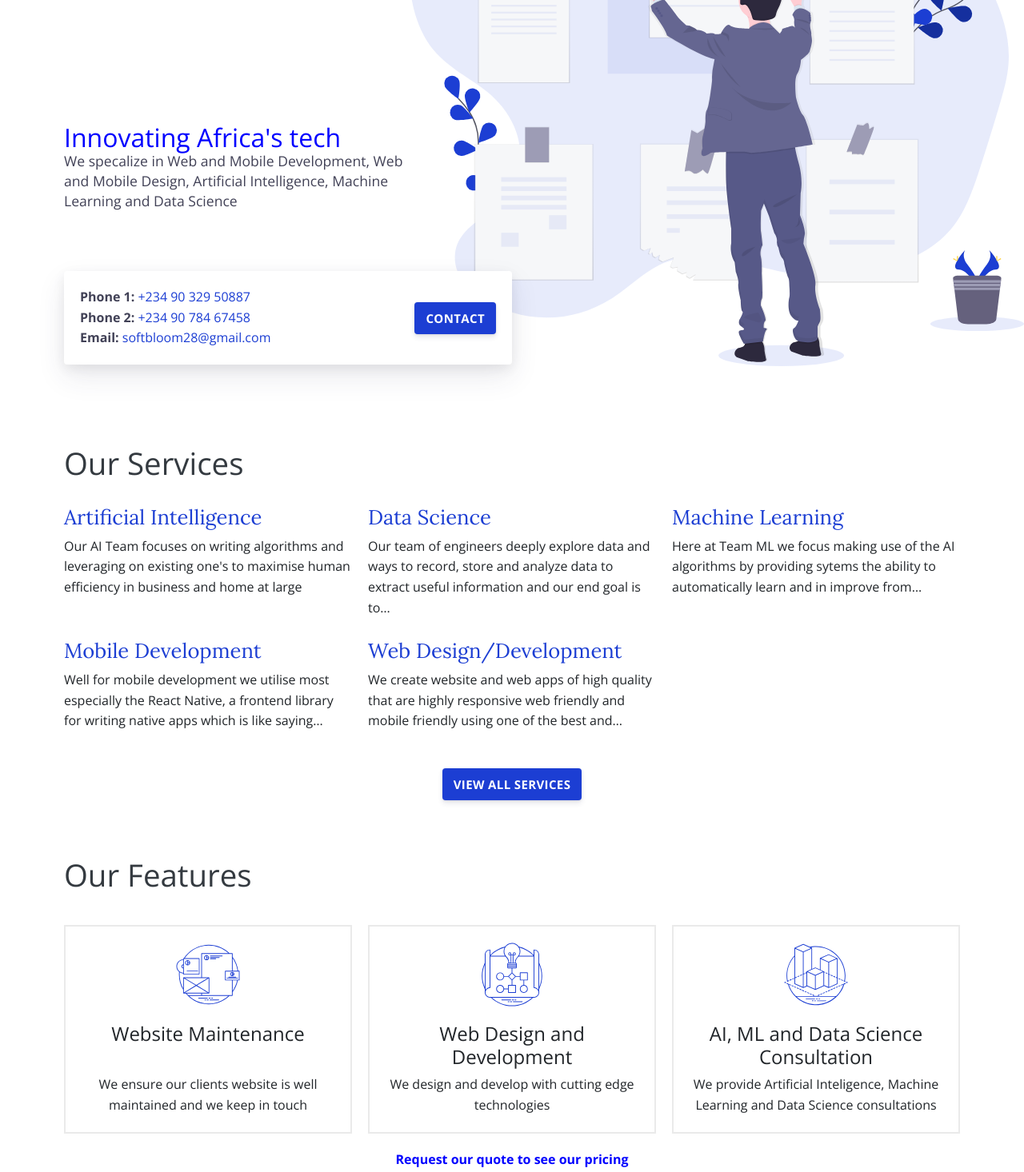
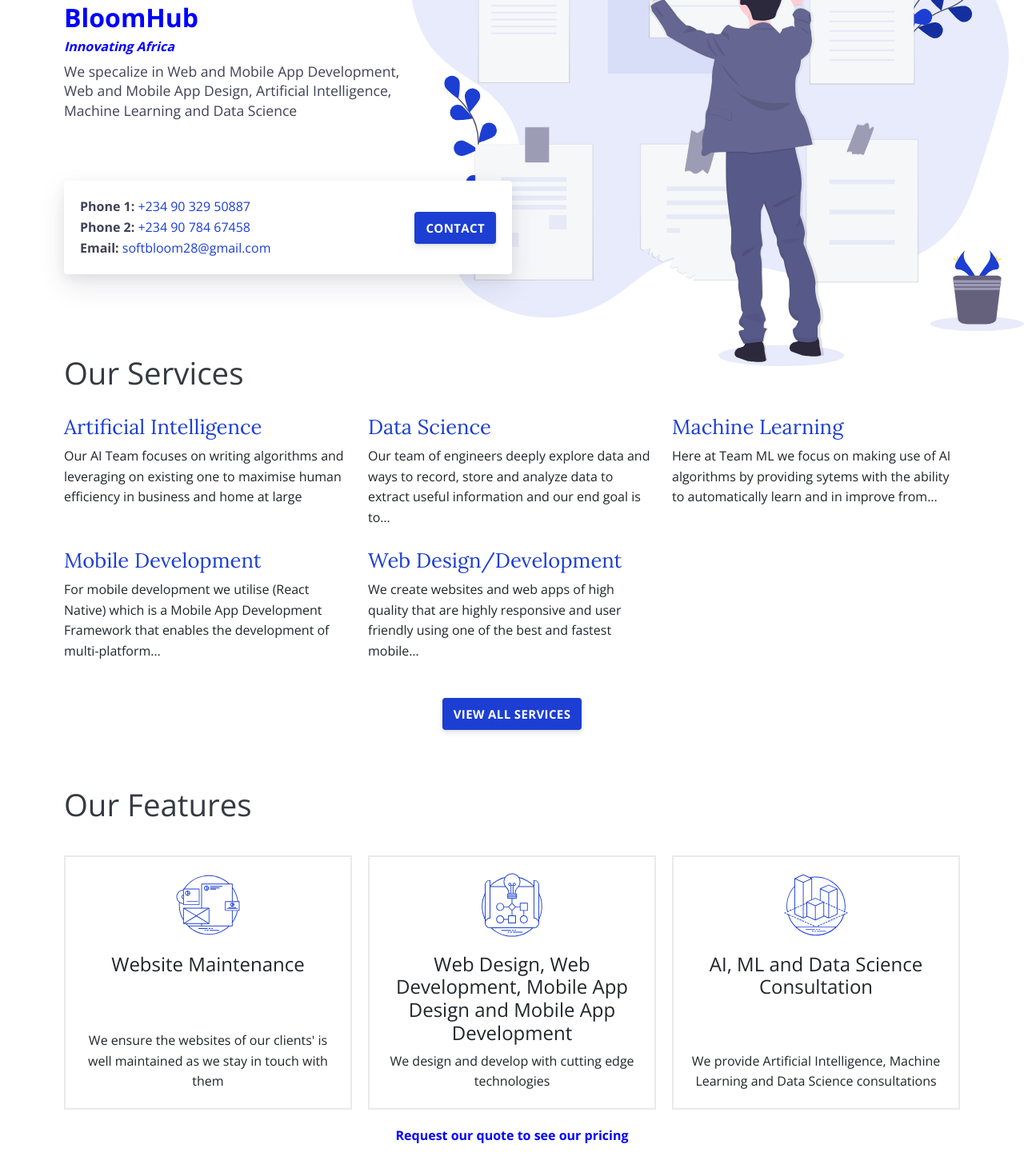
Before and after one commit to Bennyyoung/Forkhive, a Gatsby site: page / in a window 1280 px wide. Shown: the part 97-1563 px from the top of the page at 80% size. Built offline with nearby package versions, Linux system fonts and the light colour scheme; Gatsby itself is replaced by a stand-in of ours.

Commit message:
Removed the grammatical errors, thanks

```diff
--- a/src/data/features.json
+++ b/src/data/features.json
@@ -1,17 +1,17 @@
 [
   {
     "title": "Website Maintenance",
-    "description": "We ensure our clients website is well maintained and we keep in touch",
+    "description": "We ensure the websites of our clients' is well maintained as we stay in touch with them",
     "image": "/features/noun_branding_1885335.svg"
   },
   {
-    "title": "Web Design and Development",
+    "title": "Web Design, Web Development, Mobile App Design and Mobile App Development",
     "description": "We design and develop with cutting edge technologies",
     "image": "/features/noun_The Process_1885341.svg"
   },
   {
     "title": "AI, ML and Data Science Consultation",
-    "description": "We provide Artificial Inteligence, Machine Learning and Data Science consultations",
+    "description": "We provide Artificial Intelligence, Machine Learning and Data Science consultations",
     "image": "/features/noun_3d modeling_1885342.svg"
   }
 ]
--- a/src/pages/index.js
+++ b/src/pages/index.js
@@ -14,14 +14,15 @@
       <Helmet>
         <meta
           name="BLOOM"
-          content="We specalize in Web development and Web design, Artificial Intelligence, Machine Learning and lastly DataScience"
+          content="We specalize in Web development and Web design, Artificial Intelligence, Machine Learning and lastly Data Science"
         />
       </Helmet>
       <div className="intro pb-4">
         <div className="container">
-          <h2 style={{marginBottom: '-2px', color: 'blue'}}>Innovating Africa's tech</h2>
-          <p style={{justifyContent: 'center'}}>
-            We specalize in Web and Mobile Development, Web and Mobile Design, Artificial Intelligence, Machine Learning and Data Science
+          <h2 style={{marginTop: '-150px', color: 'blue', fontSize: '2rem', fontWeight: 'bold'}}>BloomHub</h2>
+          <h5 style={{fontStyle: 'italic', color: 'blue', fontSize: '16px', fontWeight: 'bold'}}>Innovating Africa</h5>
+          <p style={{ justifyContent: 'center'}}>
+            We specalize in Web and Mobile App Development, Web and Mobile App Design, Artificial Intelligence, Machine Learning and Data Science
           </p>
         </div>
       </div>
@@ -60,6 +61,9 @@
           <div className="col-12">
             <h2 className="title-3 text-dark mb-4">Our Features</h2>
           </div>
+
+            {/* Everything in our features could be found in the data/features.json */}
+
           {json.map(edge => (
             <div key={edge.node.id} className="col-12 col-md-6 col-lg-4 mb-2">
               <div className="feature">
--- a/src/pages/services/artificial-intelligence.md
+++ b/src/pages/services/artificial-intelligence.md
@@ -7,4 +7,4 @@
 draft: false
 ---
 
-Our AI Team focuses on writing algorithms and leveraging on existing one's to maximise human efficiency in business and home at large
+Our AI Team focuses on writing algorithms and leveraging on existing one to maximise human efficiency in business and home at large
--- a/src/pages/services/machine-learning.md
+++ b/src/pages/services/machine-learning.md
@@ -7,4 +7,4 @@
 draft: false
 ---
 
-Here at Team ML we focus making use of the AI algorithms by providing sytems the ability to automatically learn and in improve from experience without being explicitly programmed, we also focus on the development of computer programs that can access data and use it to learn forthemselves
+Here at Team ML we focus on making use of AI algorithms by providing sytems with the ability to automatically learn and in improve from experience without being explicitly programmed, we also focus on the development of computer programs that can access data and use it to learn for themselves
--- a/src/pages/services/mobile-development.md
+++ b/src/pages/services/mobile-development.md
@@ -7,4 +7,4 @@
 draft: false
 ---
 
-Well for mobile development we utilise most especially the React Native, a frontend library for writing native apps which is like saying react specifically designed for making mobile apps
+For mobile development we utilise (React Native) which is a Mobile App Development Framework that enables the development of multi-platform Android and iOS apps using native UI elements
--- a/src/pages/services/web-design.md
+++ b/src/pages/services/web-design.md
@@ -7,4 +7,4 @@
 draft: false
 ---
 
-We create website and web apps of high quality that are highly responsive web friendly and mobile friendly using one of the best and fastest mobile technologies, MERN stack(MongoDB, Express, React and Node) and Gatsby which is utilised in most upcoming industries
+We create websites and web apps of high quality that are highly responsive and user friendly using one of the best and fastest mobile technologies, MERN stack(MongoDB, Express, React and Node) and Gatsby which is utilised in most upcoming industries
--- a/src/pages/team/index.js
+++ b/src/pages/team/index.js
@@ -16,7 +16,7 @@
             <div className="col-12">
               <h1>Meet The Team</h1>
               <p>
-                Our team of Gatsby developers, AI enthusiasts, ML Envangelists, Data Scienists and others.
+                Meet our team of Developers, AI Engineers, ML Engineers, Data Scienists and others.
               </p>
             </div>
           </div>
```
